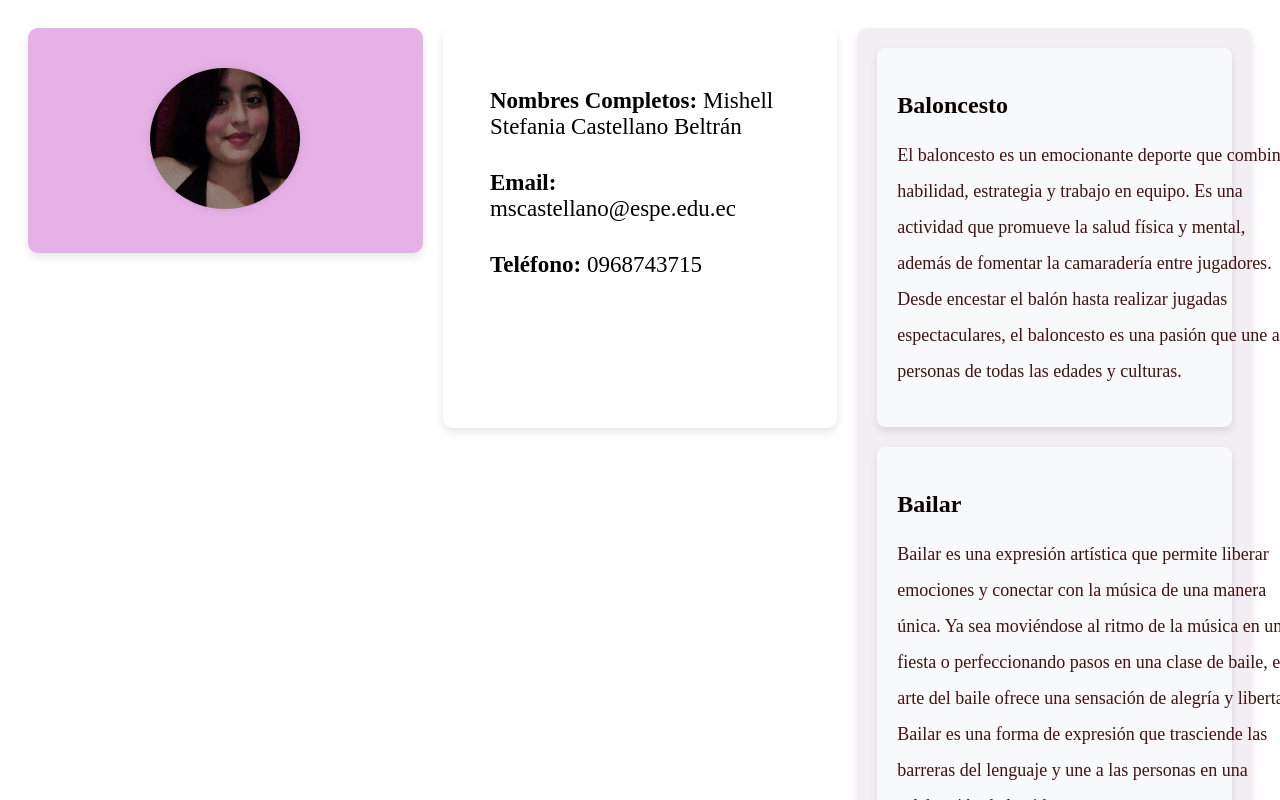
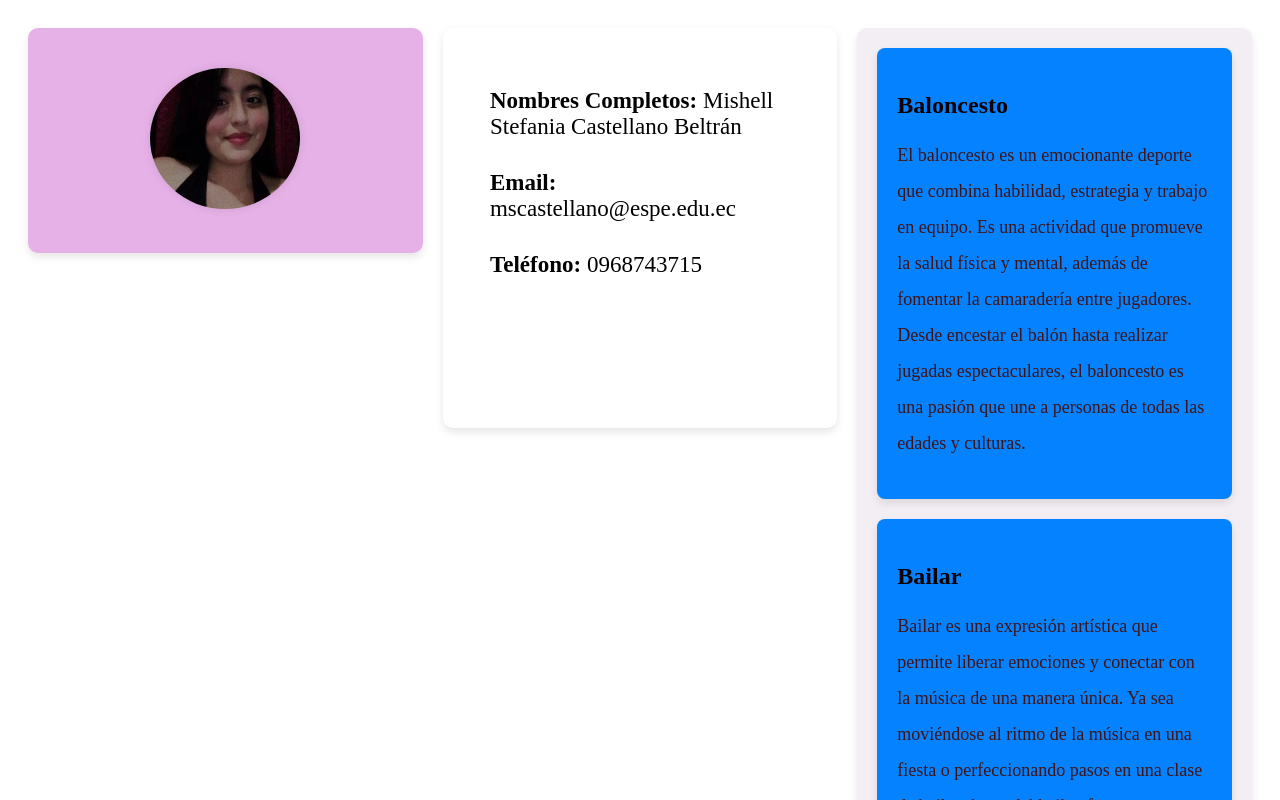
Before and after one commit to mscastellano/MiPortafolio, an Angular app in the folder mi-portafolio/: page /mifoto in a window 1280 px wide. Shown: the top 800 px of the page. Built offline with nearby package versions, Linux system fonts and the light colour scheme.

Commit message:
Actualizacion pasatiempo.

```diff
--- a/mi-portafolio/src/app/portafolio/pasatiempo/pasatiempo/pasatiempo.component.css
+++ b/mi-portafolio/src/app/portafolio/pasatiempo/pasatiempo/pasatiempo.component.css
@@ -2,7 +2,7 @@
   margin-bottom: 20px;
   padding: 20px;
   border-radius: 8px;
-  background-color: #f8f9fa;
+  background-color: #0482ff;
   box-shadow: 0 4px 8px rgba(0, 0, 0, 0.1);
 
 }
@@ -16,9 +16,7 @@
   font-size: 18px;
   line-height: 2;
   color: #431313;
-  width: 49%;
   max-width: 600px;
-  min-width: 400px;
 }
 .pasatiempo-resaltado {
   font-weight: bold;
```
